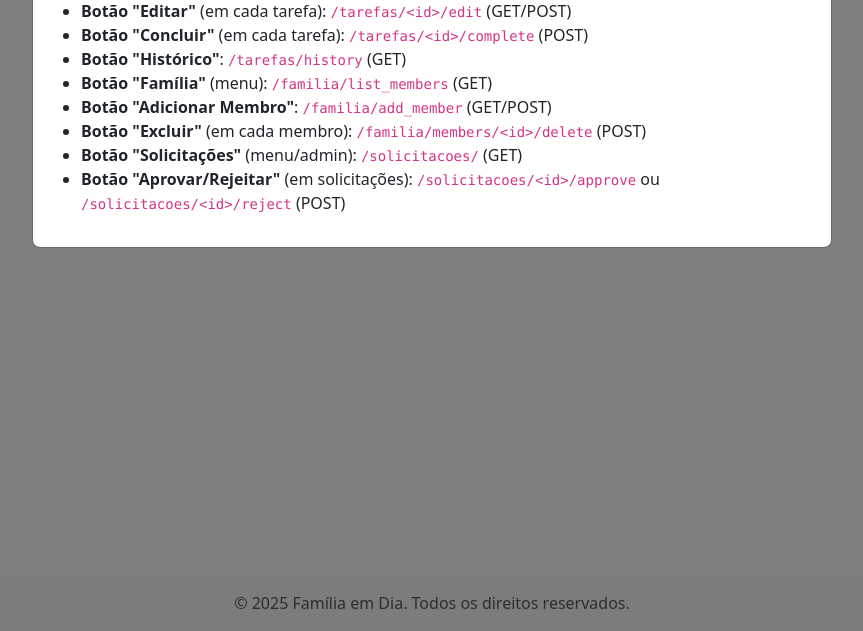
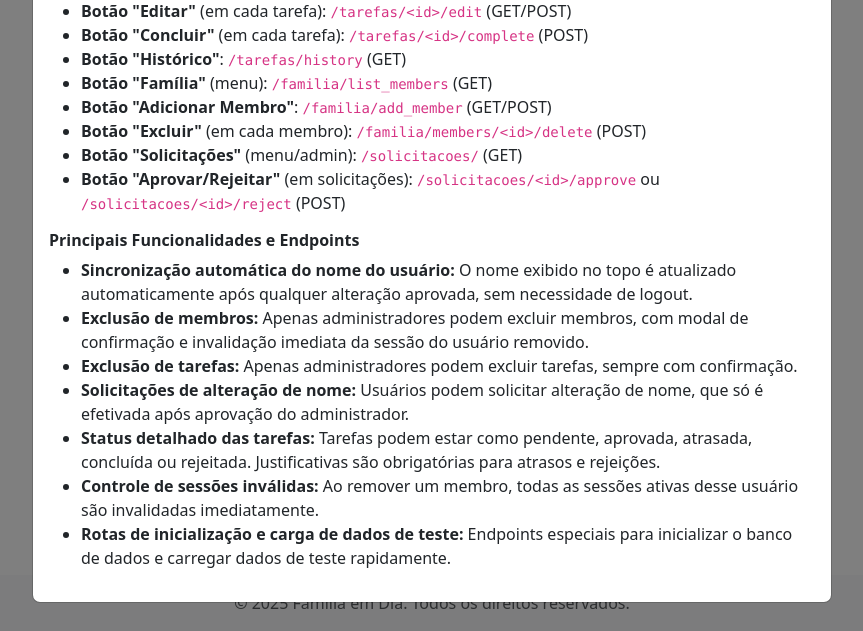
Before and after one commit to Felipe-Paschoall/ProjetoFamiliaEmDia, a Flask app: page /auth/about in a window 1280 px wide, after a click on "Desenvolvimento". Shown: the part 1269-1900 px from the top of the page, without its empty margins (208-1071 px from the left). Run offline with Flask 3, Linux system fonts and the light colour scheme; some libraries are stand-ins or nearby versions.

Commit message:
feat: adição de seção sobre principais funcionalidades e endpoints no template de autenticação

```diff
--- a/backend/app/templates/auth/about.html
+++ b/backend/app/templates/auth/about.html
@@ -219,6 +219,53 @@
                       <code>/solicitacoes/&lt;id&gt;/reject</code> (POST)
                     </li>
                   </ul>
+                  <h6 class="fw-bold">
+                    Principais Funcionalidades e Endpoints
+                  </h6>
+                  <ul>
+                    <li>
+                      <strong
+                        >Sincronização automática do nome do usuário:</strong
+                      >
+                      O nome exibido no topo é atualizado automaticamente após
+                      qualquer alteração aprovada, sem necessidade de logout.
+                    </li>
+                    <li>
+                      <strong>Exclusão de membros:</strong> Apenas
+                      administradores podem excluir membros, com modal de
+                      confirmação e invalidação imediata da sessão do usuário
+                      removido.
+                    </li>
+                    <li>
+                      <strong>Exclusão de tarefas:</strong> Apenas
+                      administradores podem excluir tarefas, sempre com
+                      confirmação.
+                    </li>
+                    <li>
+                      <strong>Solicitações de alteração de nome:</strong>
+                      Usuários podem solicitar alteração de nome, que só é
+                      efetivada após aprovação do administrador.
+                    </li>
+                    <li>
+                      <strong>Status detalhado das tarefas:</strong> Tarefas
+                      podem estar como pendente, aprovada, atrasada, concluída
+                      ou rejeitada. Justificativas são obrigatórias para atrasos
+                      e rejeições.
+                    </li>
+                    <li>
+                      <strong>Controle de sessões inválidas:</strong> Ao remover
+                      um membro, todas as sessões ativas desse usuário são
+                      invalidadas imediatamente.
+                    </li>
+                    <li>
+                      <strong
+                        >Rotas de inicialização e carga de dados de
+                        teste:</strong
+                      >
+                      Endpoints especiais para inicializar o banco de dados e
+                      carregar dados de teste rapidamente.
+                    </li>
+                  </ul>
                 </div>
               </div>
             </div>
```
